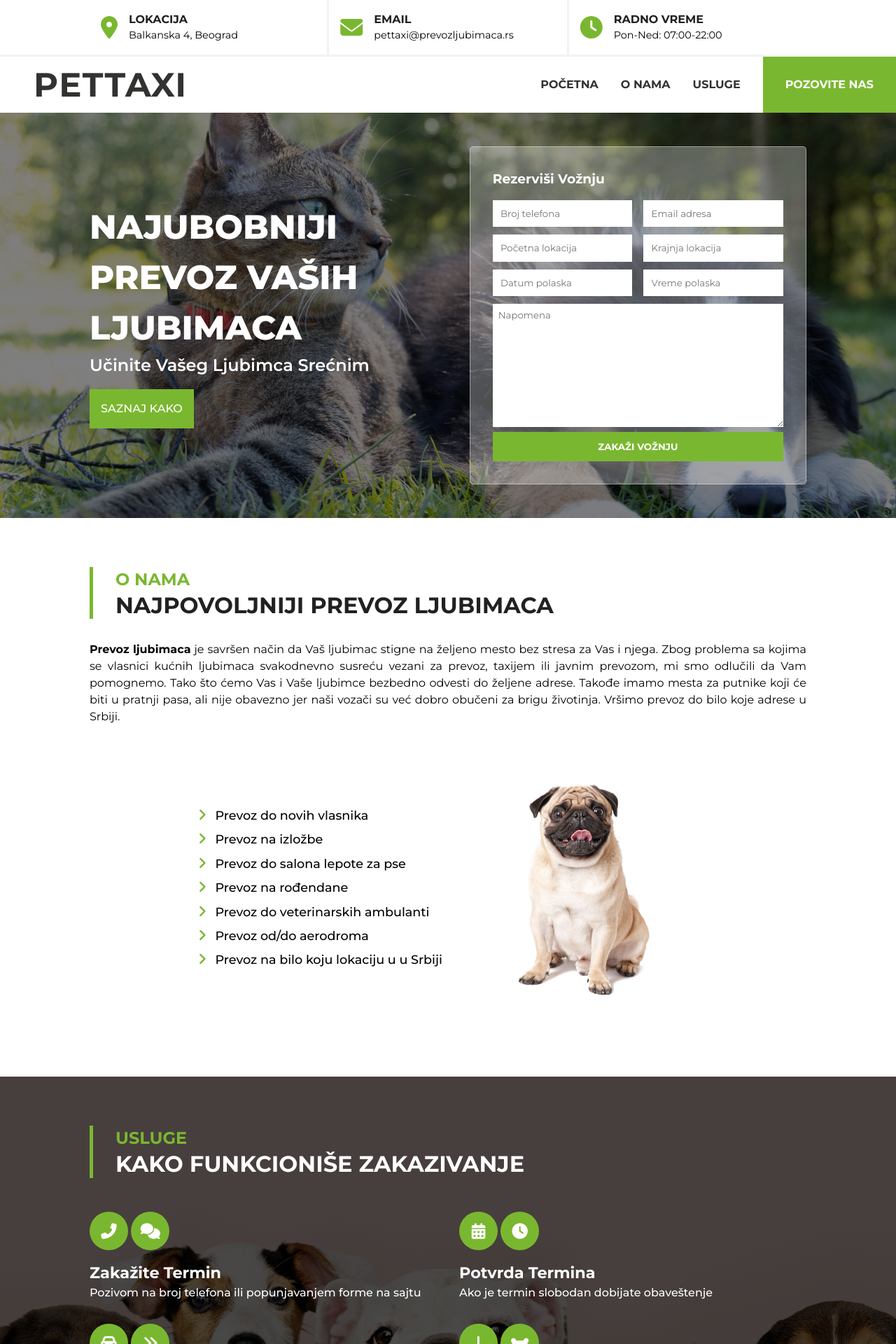
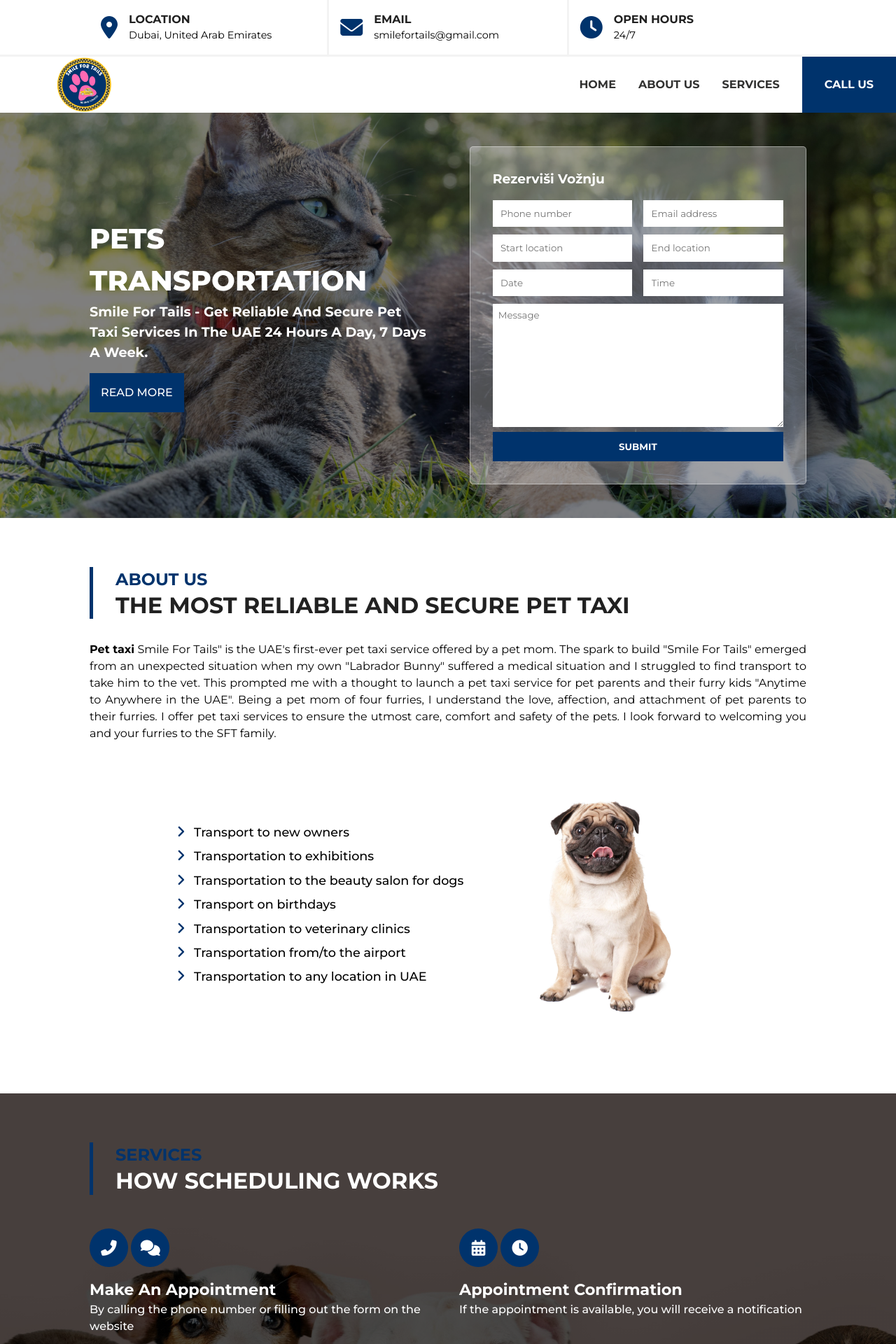
Before and after one commit to F-zivanovic/PetTaxi, a PHP site: page / in a window 1280 px wide. Shown: the top 1920 px of the page at 70% size. Run offline with PHP 8.4, Linux system fonts and the light colour scheme.

Commit message:
English version

```diff
--- a/assets/css/style.css
+++ b/assets/css/style.css
@@ -1,5 +1,5 @@
 .text-primary {
-  color: #7ab730;
+  color: #00336c;
 }
 
 .text-secondary {
@@ -19,7 +19,7 @@
 }
 
 .bg-primary {
-  background-color: #7ab730;
+  background-color: #00336c;
 }
 
 .bg-secondary {
@@ -394,12 +394,12 @@ section {
 }
 
 .section__header {
-  border-left: 5px solid #7ab730;
+  border-left: 5px solid #00336c;
   margin-bottom: 2rem;
   padding-left: 2rem;
 }
 .section__header .section__title {
-  color: #7ab730;
+  color: #00336c;
   text-transform: uppercase;
   font-size: 1.5rem;
 }
@@ -446,7 +446,7 @@ section {
   border-right: 3px solid #F3F3F3;
 }
 .topnav__wrapper .topnav__item i {
-  color: #7ab730;
+  color: #00336c;
   font-size: 2rem;
 }
 .topnav__wrapper .topnav__item .topnav__info .topnav__heading {
@@ -479,17 +479,8 @@ section {
   height: 10vh;
 }
 .nav__logo {
-  padding-left: 3rem;
-  text-transform: uppercase;
-  font-size: 3rem;
-  color: #323231;
-  letter-spacing: 1.5px;
-}
-@media (max-width: 576px) {
-  .nav__logo {
-    font-size: 2rem;
-    padding-left: 2rem;
-  }
+  width: 80px;
+  margin-left: 5rem;
 }
 .nav__list {
   display: flex;
@@ -506,7 +497,7 @@ section {
     position: absolute;
     top: 100%;
     z-index: 100;
-    background-color: #7ab730;
+    background-color: #00336c;
     gap: 1rem;
     color: white;
     width: 100%;
@@ -539,7 +530,7 @@ section {
   content: "";
   width: 0%;
   height: 3px;
-  background-color: #7ab730;
+  background-color: #00336c;
   transition: 0.5s linear;
 }
 .nav__list__item .nav__list__link:hover::before {
@@ -553,7 +544,7 @@ section {
   }
 }
 .nav__list .nav__btn {
-  background-color: #7ab730;
+  background-color: #00336c;
   color: white;
   text-transform: uppercase;
   font-weight: bold;
@@ -565,8 +556,8 @@ section {
 @media (max-width: 992px) {
   .nav__list .nav__btn {
     background-color: white;
-    color: #7ab730;
-    border: 2px solid #7ab730;
+    color: #00336c;
+    border: 2px solid #00336c;
     justify-content: flex-start;
     padding: 1rem 2rem;
     margin-right: 3rem;
@@ -633,7 +624,7 @@ section {
 }
 .header__wrapper .header__item .header__heading {
   color: white;
-  font-size: 3rem;
+  font-size: 2.5rem;
   text-transform: uppercase;
   font-weight: 800;
 }
@@ -649,8 +640,8 @@ section {
 }
 .header__wrapper .header__item .header__subheading {
   color: white;
-  font-size: 1.5rem;
-  font-weight: 600;
+  font-size: 1.2rem;
+  font-weight: 700;
 }
 @media (max-width: 768px) {
   .header__wrapper .header__item .header__subheading {
@@ -662,7 +653,7 @@ section {
   margin-top: 1rem;
   padding: 1rem;
   text-transform: uppercase;
-  background-color: #7ab730;
+  background-color: #00336c;
   color: white;
   font-weight: 500;
   position: relative;
@@ -682,7 +673,7 @@ section {
   z-index: -1;
 }
 .header__wrapper .header__item .header__link:hover {
-  color: #7ab730;
+  color: #00336c;
 }
 .header__wrapper .header__item .header__link:hover::after {
   top: 0%;
@@ -693,7 +684,7 @@ section {
   height: 100%;
   transform: translate(0%, 0%);
   transition: 0.6s linear;
-  color: #7ab730;
+  color: #00336c;
 }
 .header__wrapper .header__item:nth-child(2) .header__form {
   padding: 2rem;
@@ -740,7 +731,7 @@ section {
   padding: 0.8rem 0;
   text-transform: uppercase;
   font-weight: bold;
-  background-color: #7ab730;
+  background-color: #00336c;
   color: white;
   cursor: pointer;
 }
@@ -775,7 +766,7 @@ section {
   margin-bottom: 0.5rem;
 }
 .about__wrapper .about__list__item i {
-  color: #7ab730;
+  color: #00336c;
   margin-right: 0.5rem;
   font-size: 1.2rem;
 }
@@ -822,7 +813,7 @@ section {
   line-height: 55px;
   font-size: 1.4rem;
   text-align: center;
-  background-color: #7ab730;
+  background-color: #00336c;
   color: #fff;
   transition: 200ms;
 }
@@ -874,7 +865,7 @@ section {
 }
 .footer__wrapper .footer__item:first-child a {
   font-size: 2rem;
-  color: #7ab730;
+  color: #00336c;
 }
 .footer__wrapper .footer__item:first-child P {
   color: black;
@@ -892,7 +883,7 @@ section {
 }
 .footer__wrapper .footer__item .footer__list i {
   margin-right: 0.5rem;
-  color: #7ab730;
+  color: #00336c;
 }
 .footer__wrapper .footer__item .footer__list li {
   font-weight: 500;
@@ -909,7 +900,7 @@ section {
   color: black;
 }
 .footer__wrapper .footer__item .footer__list li a:hover {
-  color: #7ab730;
+  color: #00336c;
 }
 .footer__copy {
   text-align: center;
--- a/assets/scss/partials/_header.scss
+++ b/assets/scss/partials/_header.scss
@@ -33,7 +33,7 @@
 
             .header__heading {
                 color: white;
-                font-size: 3rem;
+                font-size: 2.5rem;
                 text-transform: uppercase;
                 font-weight: 800;
 
@@ -48,8 +48,8 @@
 
             .header__subheading {
                 color: white;
-                font-size: 1.5rem;
-                font-weight: 600;
+                font-size: 1.2rem;
+                font-weight: 700;
 
                 @include breakpoint(md) {
                     font-size: 1rem;
--- a/assets/scss/partials/_nav.scss
+++ b/assets/scss/partials/_nav.scss
@@ -4,19 +4,26 @@
     @include flex(space-between, center);
     position: relative;
     height: 10vh;
+    // padding: 3rem 0;
+    // border: 2px solid red;
 
     &__logo {
-        padding-left: 3rem;
-        text-transform: uppercase;
-        font-size: 3rem;
-        color: $headingsColor;
-        letter-spacing: 1.5px;
+        width: 80px;
+        margin-left: 5rem;
+    }
 
-        @include breakpoint(sm) {
-            font-size: 2rem;
-            padding-left: 2rem;
-        }
-    }
+    // &__logo {
+    //     padding-left: 3rem;
+    //     text-transform: uppercase;
+    //     font-size: 3rem;
+    //     color: $headingsColor;
+    //     letter-spacing: 1.5px;
+
+    //     @include breakpoint(sm) {
+    //         font-size: 2rem;
+    //         padding-left: 2rem;
+    //     }
+    // }
 
     &__list {
         @include flex(flex-start, stretch, row, nowrap, 2rem);
--- a/assets/scss/variables.scss
+++ b/assets/scss/variables.scss
@@ -1,5 +1,6 @@
 $black: #000000;
 $white: #fff;
 $headingsColor: #323231;
-$primaryColor: #7ab730;
+// $primaryColor: #7ab730;
 $secondaryColor: #178ed0;
+$primaryColor: #00336c;
--- a/index.html
+++ b/index.html
@@ -42,22 +42,22 @@
             <article class="topnav__item">
                 <i class="fa-solid fa-location-dot"></i>
                 <div class="topnav__info">
-                    <h4 class="topnav__heading">lokacija</h4>
-                    <p class="topnav__desc">Balkanska 4, Beograd</p>
+                    <h4 class="topnav__heading">location</h4>
+                    <p class="topnav__desc">Dubai, United Arab Emirates</p>
                 </div>
             </article>
             <article class="topnav__item">
                 <i class="fa-solid fa-envelope"></i>
                 <div class="topnav__info">
                     <h4 class="topnav__heading">email</h4>
-                    <p class="topnav__desc">pettaxi@prevozljubimaca.rs</p>
+                    <p class="topnav__desc">smilefortails@gmail.com</p>
                 </div>
             </article>
             <article class="topnav__item">
                 <i class="fa-solid fa-clock"></i>
                 <div class="topnav__info">
-                    <h4 class="topnav__heading">radno vreme</h4>
-                    <p class="topnav__desc">Pon-Ned: 07:00-22:00</p>
+                    <h4 class="topnav__heading">open hours</h4>
+                    <p class="topnav__desc">24/7</p>
                 </div>
             </article>
         </div>
@@ -70,18 +70,20 @@
 
     <!-- Navbar section -->
     <nav class="nav">
-        <a href="index.html" class="nav__logo"><strong>pettaxi</strong></a>
+        <a href="index.html" class="nav__logo">
+            <img src="assets/images/logo.jpg" alt="logo" width="100px">
+        </a>
         <ul class="nav__list">
             <li class="nav__list__item">
-                <a href="index.html" class="nav__list__link">početna</a>
+                <a href="index.html" class="nav__list__link">home</a>
             </li>
             <li class="nav__list__item">
-                <a href="#about" class="nav__list__link">o nama</a>
+                <a href="#about" class="nav__list__link">about us</a>
             </li>
             <li class="nav__list__item">
-                <a href="#services" class="nav__list__link">usluge</a>
+                <a href="#services" class="nav__list__link">services</a>
             </li>
-            <a href="tel:+381628143648" class="nav__btn">pozovite nas</a>
+            <a href="tel:+381628143648" class="nav__btn">call us</a>
         </ul>
         <i class="fa-solid fa-bars" id="nav__hamburger"></i>
     </nav>
@@ -95,9 +97,11 @@
     <header class="header">
         <div class="header__wrapper container">
             <article class="header__item">
-                <h1 class="header__heading">Najubobniji prevoz vaših ljubimaca</h1>
-                <h3 class="header__subheading">Učinite vašeg ljubimca srećnim</h3>
-                <a href="#about" class="header__link">saznaj kako</a>
+                <h1 class="header__heading">Pets transportation</h1>
+                <h3 class="header__subheading">Smile For Tails - Get reliable and secure pet taxi services in the UAE 24
+                    hours a day, 7 days a week.
+                </h3>
+                <a href="#about" class="header__link">read more</a>
             </article>
 
             <!-- Contact starts -->
@@ -105,21 +109,21 @@
                 <form action="" method="POST" name="contact" class="header__form">
                     <h3 class="contact__heading">Rezerviši vožnju</h3>
                     <div class="form__group">
-                        <input type="tel" placeholder="Broj telefona" required>
-                        <input type="email" placeholder="Email adresa" required>
+                        <input type="tel" placeholder="Phone number" required>
+                        <input type="email" placeholder="Email address" required>
                     </div>
 
                     <div class="form__group">
-                        <input type="text" placeholder="Početna lokacija" required>
-                        <input type="text" placeholder="Krajnja lokacija" required>
+                        <input type="text" placeholder="Start location" required>
+                        <input type="text" placeholder="End location" required>
                     </div>
 
                     <div class="form__group">
-                        <input type="text" placeholder="Datum polaska" onfocus="(this.type='date')" required>
-                        <input type="text" placeholder="Vreme polaska" onfocus="(this.type='time')" required>
+                        <input type="text" placeholder="Date" onfocus="(this.type='date')" required>
+                        <input type="text" placeholder="Time" onfocus="(this.type='time')" required>
                     </div>
-                    <textarea name="comment" cols="30" rows="10" placeholder="Napomena" id="comment"></textarea>
-                    <button class="submit__btn">Zakaži vožnju</button>
+                    <textarea name="comment" cols="30" rows="10" placeholder="Message" id="comment"></textarea>
+                    <button class="submit__btn">Submit</button>
                     <p class="erros__message"></p>
                 </form>
             </article>
@@ -135,52 +139,54 @@
     <section class="about container" id="about">
 
         <header class="section__header">
-            <h5 class="section__title">o nama</h5>
-            <h3 class="section__desc">Najpovoljniji prevoz ljubimaca</h3>
+            <h5 class="section__title">about us</h5>
+            <h3 class="section__desc">The most reliable and secure pet taxi</h3>
         </header>
 
         <p class="about__descripiton">
-            <strong>Prevoz ljubimaca</strong> je savršen način da Vaš ljubimac stigne na željeno mesto bez stresa za Vas
-            i njega. Zbog
-            problema sa
-            kojima se vlasnici kućnih ljubimaca svakodnevno susreću vezani za prevoz, taxijem ili javnim prevozom, mi
-            smo odlučili
-            da Vam pomognemo. Tako što ćemo Vas i Vaše ljubimce bezbedno odvesti do željene adrese. Takođe imamo mesta
-            za putnike
-            koji će biti u pratnji pasa, ali nije obavezno jer naši vozači su već dobro obučeni za brigu životinja.
-            Vršimo prevoz do
-            bilo koje adrese u Srbiji.
+            <strong>Pet taxi</strong> Smile For Tails" is the UAE's first-ever pet taxi service offered by a pet
+            mom.
+            The spark to build "Smile For Tails" emerged from an unexpected situation
+            when my own "Labrador Bunny" suffered a medical situation and I struggled to find transport to take him to
+            the vet. This
+            prompted me with a thought to launch a pet taxi service for pet parents and their furry kids "Anytime to
+            Anywhere in the
+            UAE". Being a pet mom of four furries, I understand the love, affection, and attachment of pet parents to
+            their furries.
+            I offer pet taxi services to ensure the utmost care, comfort and safety of the pets. I look forward to
+            welcoming you and
+            your furries to the SFT family.
         </p>
 
         <div class="about__wrapper">
             <ul class="about__list">
                 <li class="about__list__item">
                     <i class="fas fa-angle-right"></i>
-                    Prevoz do novih vlasnika
+                    Transport to new owners
                 </li>
                 <li class="about__list__item">
                     <i class="fas fa-angle-right"></i>
-                    Prevoz na izložbe
+                    Transportation to exhibitions
                 </li>
                 <li class="about__list__item">
                     <i class="fas fa-angle-right"></i>
-                    Prevoz do salona lepote za pse
+                    Transportation to the beauty salon for dogs
                 </li>
                 <li class="about__list__item">
                     <i class="fas fa-angle-right"></i>
-                    Prevoz na rođendane
+                    Transport on birthdays
                 </li>
                 <li class="about__list__item">
                     <i class="fas fa-angle-right"></i>
-                    Prevoz do veterinarskih ambulanti
+                    Transportation to veterinary clinics
                 </li>
                 <li class="about__list__item">
                     <i class="fas fa-angle-right"></i>
-                    Prevoz od/do aerodroma
+                    Transportation from/to the airport
                 </li>
                 <li class="about__list__item">
                     <i class="fas fa-angle-right"></i>
-                    Prevoz na bilo koju lokaciju u u Srbiji
+                    Transportation to any location in UAE
                 </li>
             </ul>
             <div class="about__img">
@@ -196,8 +202,8 @@
     <!-- Services section -->
     <section class="services" id="services">
         <header class="section__header container">
-            <h5 class="section__title">usluge</h5>
-            <h3 class="section__desc">kako funkcioniše zakazivanje</h3>
+            <h5 class="section__title">services</h5>
+            <h3 class="section__desc">HOW SCHEDULING WORKS</h3>
         </header>
 
         <div class="services__wrapper container">
@@ -206,48 +212,48 @@
                     <i class="fas fa-phone-alt"></i>
                     <i class="fas fa-comments"></i>
                 </div>
-                <h5>Zakažite termin</h5>
-                <p class=>Pozivom na broj telefona ili popunjavanjem forme na sajtu</p>
+                <h5>Make an appointment</h5>
+                <p class=>By calling the phone number or filling out the form on the website</p>
             </article>
             <article class="services__item">
                 <div class="services__icon">
                     <i class="fas fa-calendar-alt"></i>
                     <i class="fas fa-clock"></i>
                 </div>
-                <h5>Potvrda termina</h5>
-                <p>Ako je termin slobodan dobijate obaveštenje</p>
+                <h5>Appointment Confirmation</h5>
+                <p>If the appointment is available, you will receive a notification</p>
             </article>
             <article class="services__item">
                 <div class="services__icon">
                     <i class="fas fa-car"></i>
                     <i class="fas fa-angle-double-right"></i>
                 </div>
-                <h5>Početak vožnje</h5>
-                <p>Vozač dolazi na unapred udogovorenu adresu i vreme</p>
+                <h5>Start of the Ride</h5>
+                <p>The driver arrives at the pre-arranged address and time</p>
             </article>
             <article class="services__item">
                 <div class="services__icon">
                     <i class="fas fa-exclamation"></i>
                     <i class="fas fa-bone"></i>
                 </div>
-                <h5>Dolazak na adresu</h5>
-                <p>Na brz i bezbedan način dolazite do krajnje lokacije</p>
+                <h5>Arrival at the Address</h5>
+                <p>You get to the final location quickly and safely</p>
             </article>
             <article class="services__item">
                 <div class="services__icon">
                     <i class="fas fa-angle-double-left"></i>
                     <i class="fas fa-exclamation"></i>
                 </div>
-                <h5>Završetak vožnje</h5>
-                <p>Povratak na početnu lokaciju Vašeg ljubimca</p>
+                <h5>End of the Ride</h5>
+                <p>Return to your pet's starting location</p>
             </article>
             <article class="services__item">
                 <div class="services__icon">
                     <i class="fas fa-money-bill-wave"></i>
                     <i class="fas fa-smile"></i>
                 </div>
-                <h5>Naplata vožnje</h5>
-                <p>Naplata se vrši na kraju vožnje</p>
+                <h5>End of the Ride</h5>
+                <p>Return to your pet's starting location</p>
             </article>
         </div>
     </section>
@@ -320,7 +326,7 @@
 
 
     <!-- Subscription section -->
-    <footer class="footer">
+    <!-- <footer class="footer">
         <div class="footer__wrapper container">
             <div class="footer__item">
                 <a href="index.html"><strong>PetTaxi</strong></a>
@@ -361,7 +367,7 @@
         <div class="footer__copy">
             <p>©<span class="date"></span> Filip Broz. Sva prava pridržana</p>
         </div>
-    </footer>
+    </footer> -->
     <!-- End Subscription section -->
 
 
```
Also changed, not shown: assets/images/logo.jpg (added).
